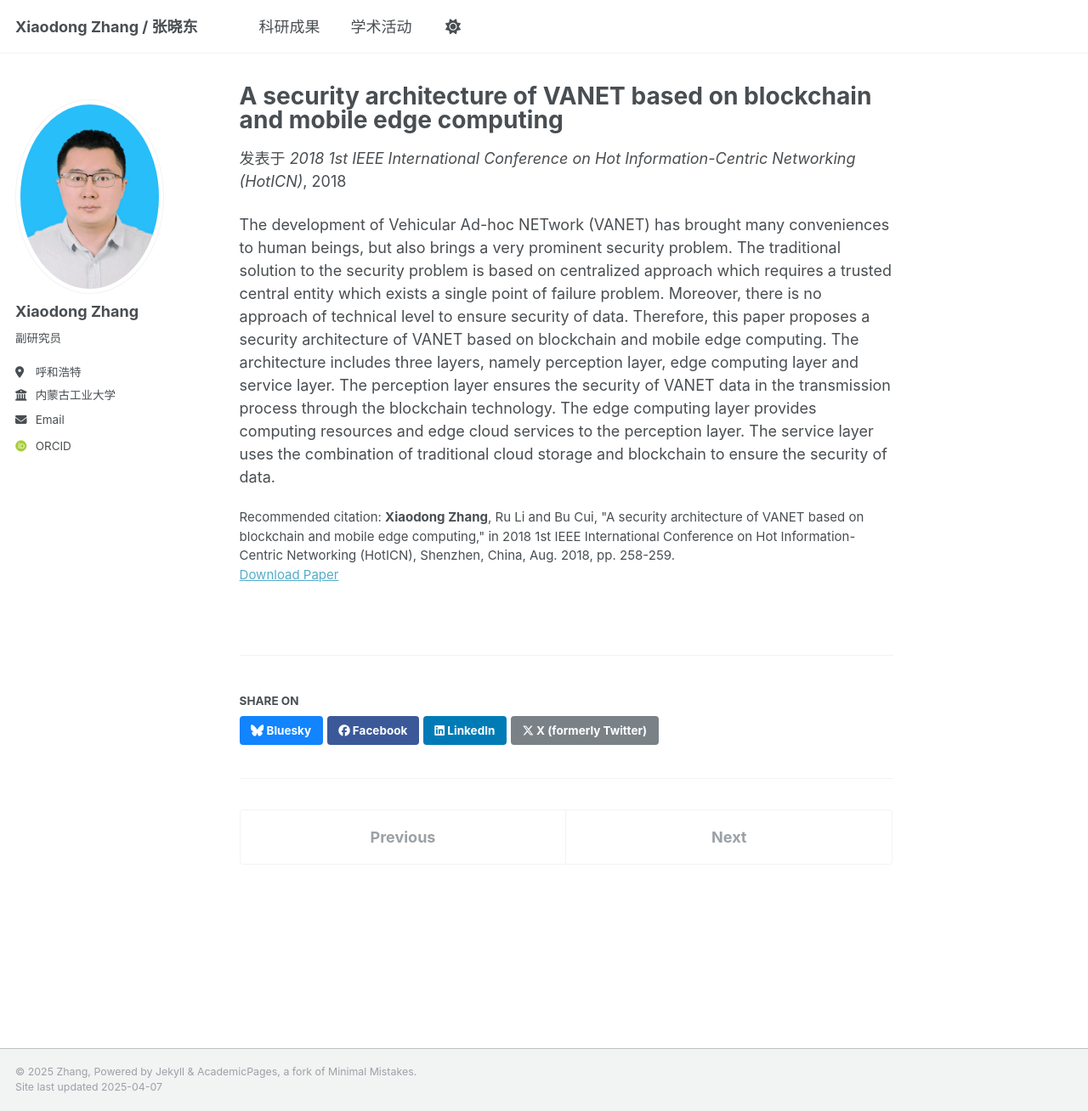
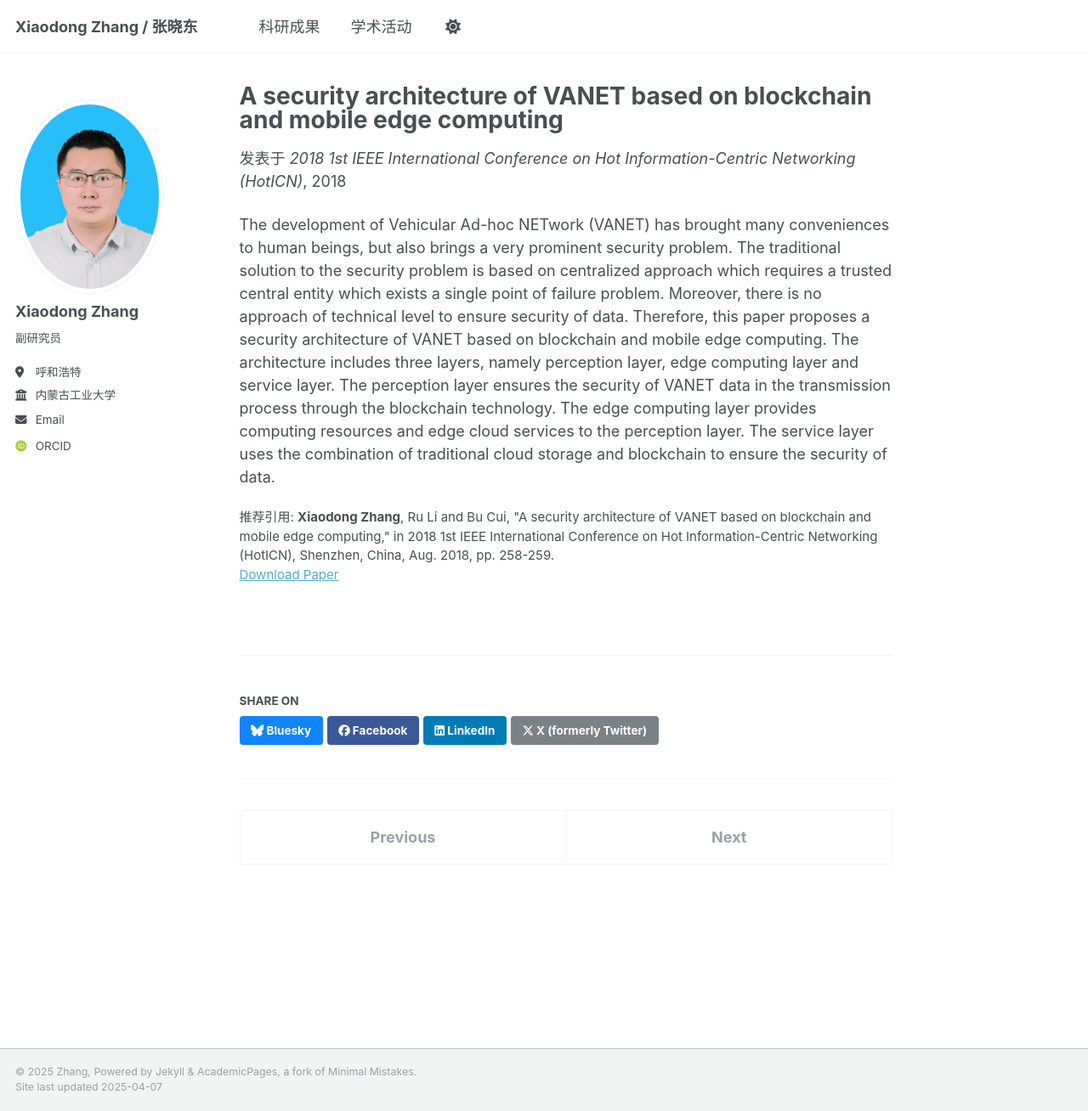
Before and after one commit to zhangxiaodong-imut/zhangxiaodong-imut.github.io, a Jekyll site: the page built from _publications/2018-A security architecture of VANET based on blockchain and mobile edge computing.md, in a window 1280 px wide and 1308 px high. Shown: the whole window at 85% size. Built offline with Jekyll 4.4.1, drawn with Linux system fonts in a browser that asks for light colours; some web fonts are replaced.

Commit message:
Update single.html

```diff
--- a/_layouts/single.html
+++ b/_layouts/single.html
@@ -54,7 +54,7 @@ layout: default
         {% elsif page.citation and page.paperurl and page.bibtexurl %}
           <p style="font-size: smaller">Recommended citation: {{ page.citation }}<br /><a href="{{ page.paperurl }}">Download Paper</a> | <a href="{{ page.bibtexurl }}">Download Bibtex</a></p>
         {% elsif page.citation and page.paperurl %}
-          <p style="font-size: smaller">Recommended citation: {{ page.citation }}<br /><a href="{{ page.paperurl }}">Download Paper</a></p>
+          <p style="font-size: smaller">推荐引用: {{ page.citation }}<br /><a href="{{ page.paperurl }}">Download Paper</a></p>
         {% elsif page.citation and page.slidesurl and page.bibtexurl %}
           <p style="font-size: smaller">Recommended citation: {{ page.citation }}<br /><a href="{{ page.slidesurl }}">Download Slides</a> | <a href="{{ page.bibtexurl }}">Download Bibtex</a></p>
         {% elsif page.citation and page.slidesurl %}
```
